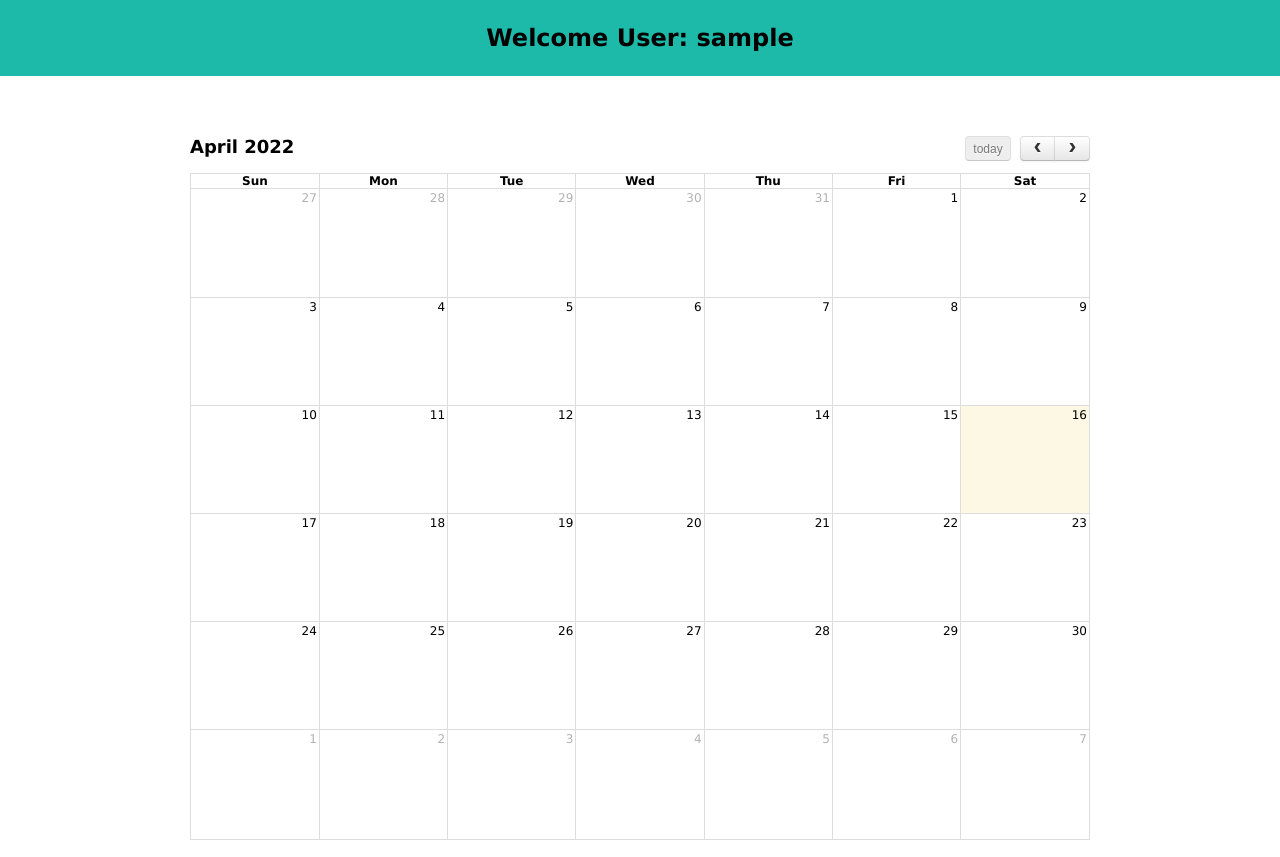
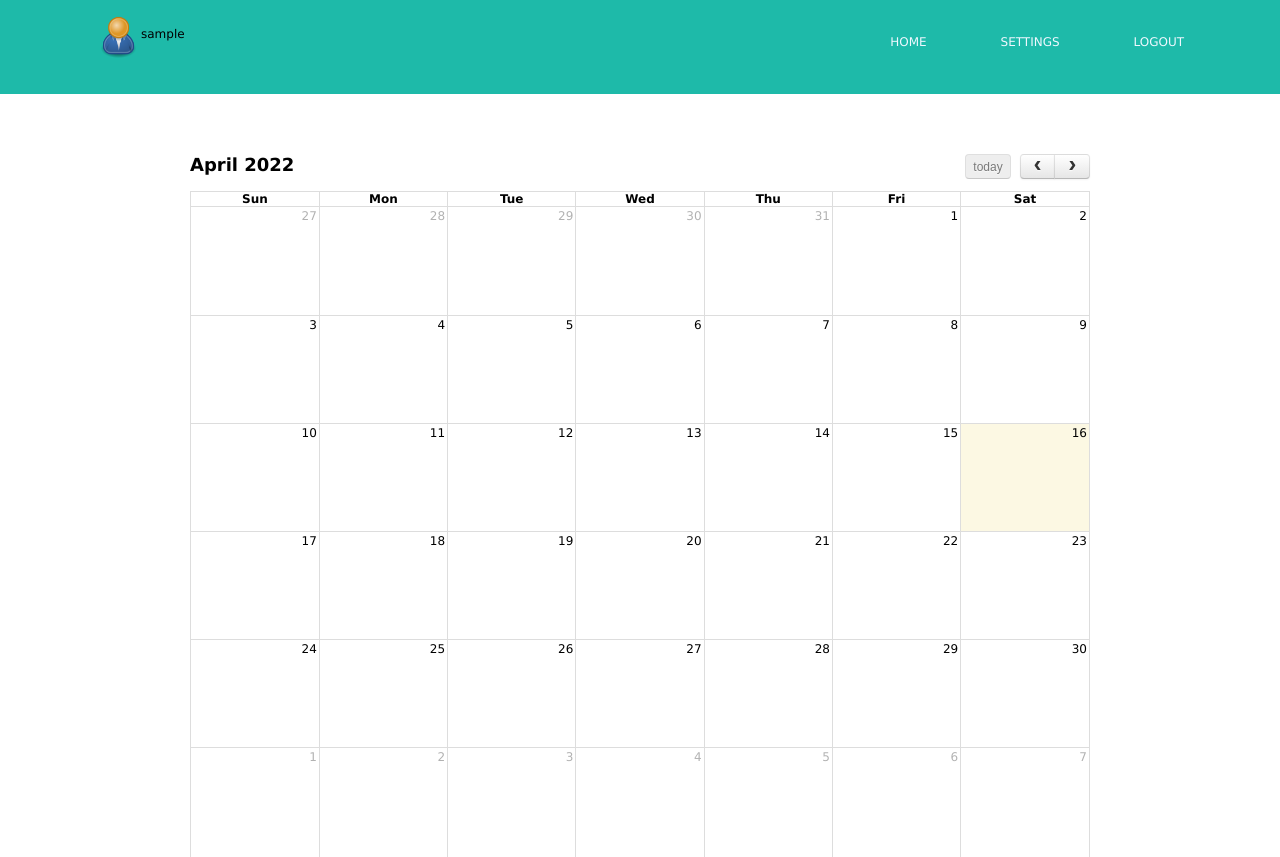
Before and after one commit to Brentdpw/GiftTracker, a PHP site: page /userHome.php in a window 1280 px wide. Shown: the top 857 px of the page. Run offline with PHP 8.4, Linux system fonts and the light colour scheme; the visitor is signed in with stand-in values (Sample User, id 1).

Commit message:
Header push

```diff
--- /dev/null
+++ b/assets/css/header.css
@@ -0,0 +1,54 @@
+body{
+    margin: 0;
+    font-weight: 400;
+
+}
+
+
+.header-container{
+    width: 85%;
+    margin: 0 auto;
+}
+
+header{
+    background-color: #1ebaa9;
+}
+
+header::after{
+    content: '';
+    display: table;
+    clear: both;
+}
+
+.icon{
+    padding-top: 15px;
+    padding-bottom: 10px;
+    float: left;
+    height: 70px;
+}
+
+nav{
+    float: right;
+}
+
+nav ul{
+    margin: 0;
+    padding: 0;
+    list-style: none;
+}
+
+nav li{
+    display: inline-block;
+    margin-left: 70px;
+    padding-top: 35px;
+}
+
+nav a{
+    color: aliceblue;
+    text-decoration: none;
+    text-transform: uppercase;
+}
+
+nav a:hover{
+    color: black;
+}
--- a/userHome.php
+++ b/userHome.php
@@ -17,6 +17,7 @@ if (!isset($_SESSION['username'])) {
         <link rel="stylesheet" href="./assets/css/style.css">
         <link rel="stylesheet" href="./assets/css/loginForms.css">
         <link rel="stylesheet" href="./assets/css/adminHome.css">
+        <link rel="stylesheet" href="./assets/css/header.css">
 
         <!--Calendar-->
         <link rel="stylesheet" href="./calendar/fullcalendar-lib/fullcalendar.min.css" />
@@ -30,9 +31,25 @@ if (!isset($_SESSION['username'])) {
 
     </head>
     <body>
-        <div class="header">
-            <?php echo "<h1>Welcome User: " . $_SESSION['username'] . "</h1>"; ?>
-        </div>
+
+        <header>
+            <div class="header-container">
+                <a href="#">
+                    <img src="./assets/images/User_icon_2.svg.png" alt="icon" class="icon">
+                </a>
+
+                <?php echo "<p class='icon'>" . $_SESSION['username'] . "</p>"; ?>
+
+                <nav>
+                    <ul>
+                        <li><a href="#">Home</a></li>
+                        <li><a href="#">Settings</a></li>
+                        <li><a href="#">Logout</a></li>
+                    </ul>
+                </nav>
+            </div>
+        </header>
+
 
         <div class="calendar">
             <div class="response"></div>
```
